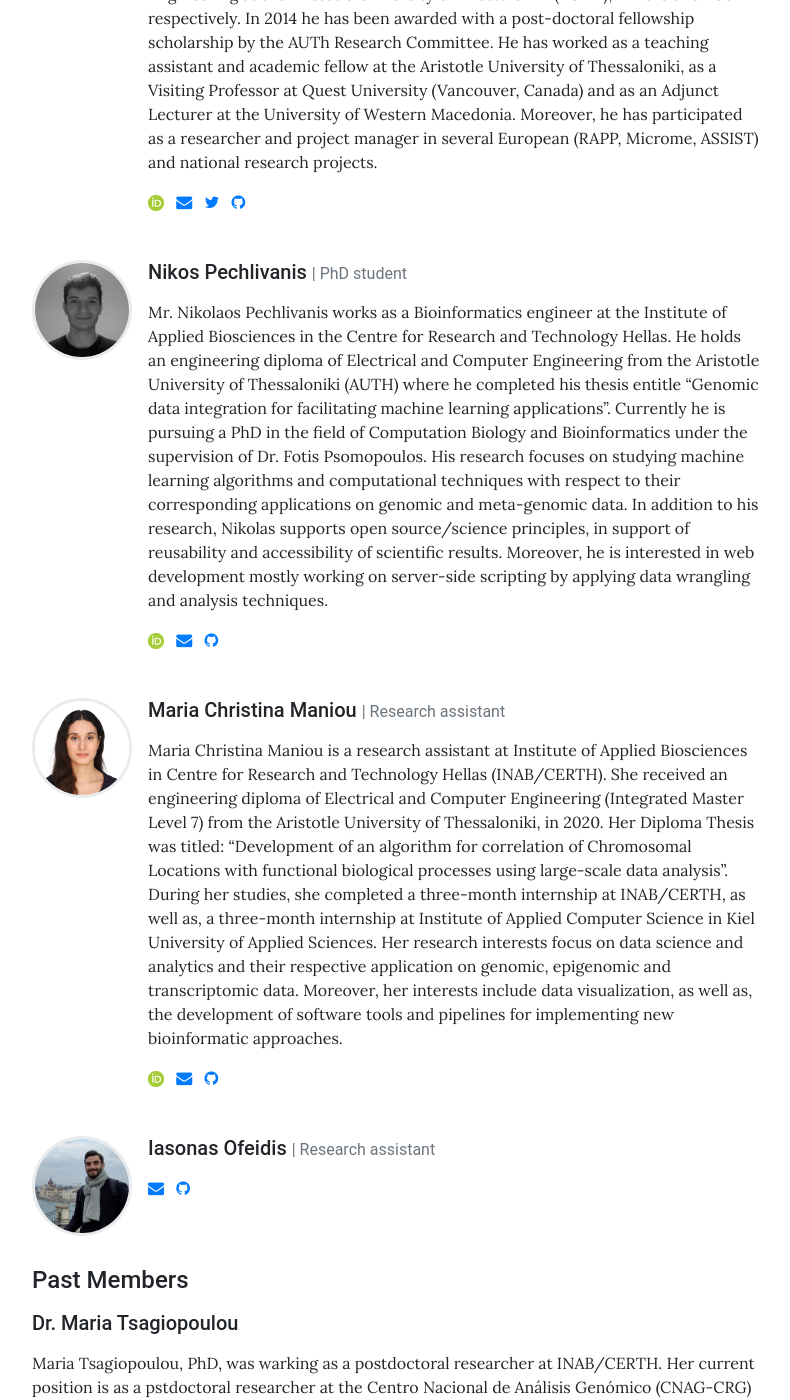
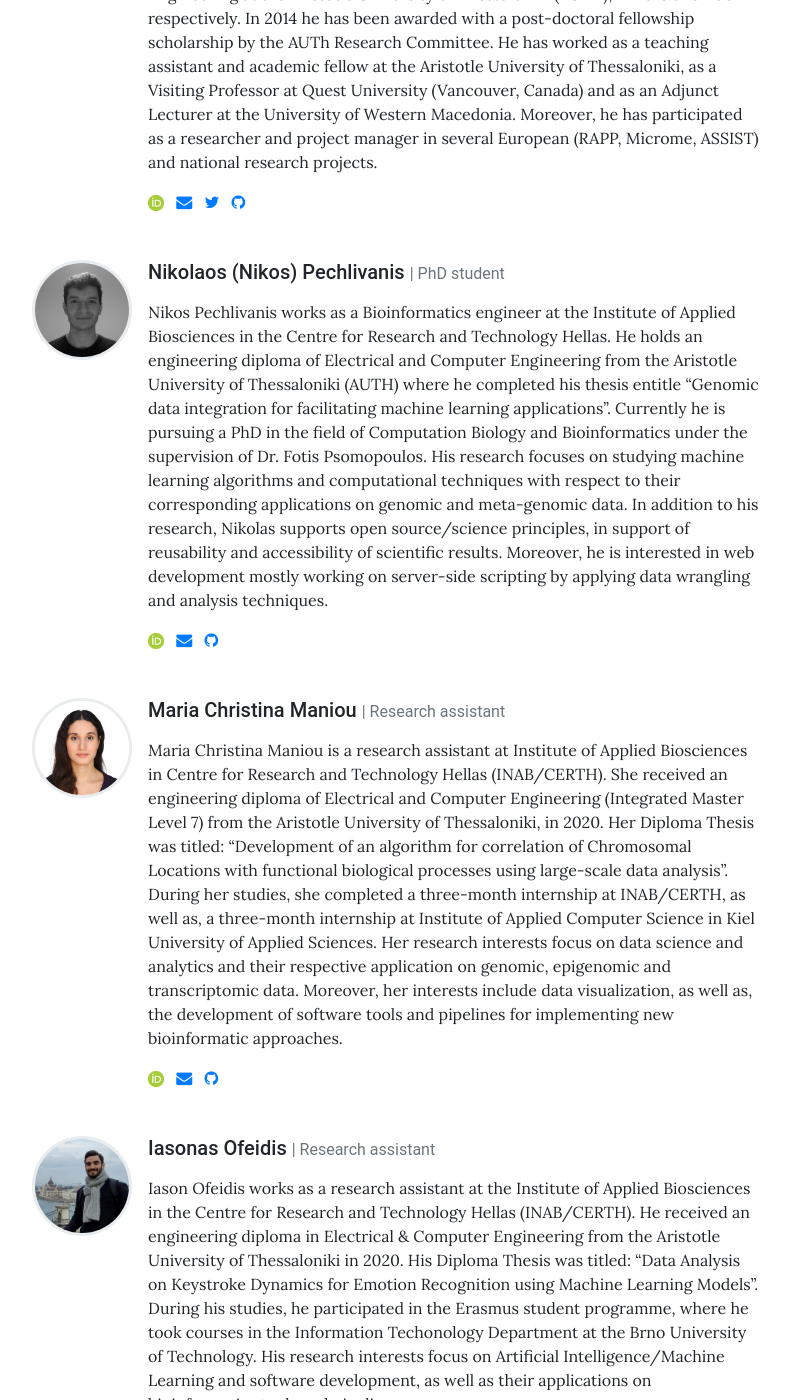
Before and after one commit to geogav/BiodataAnalysisGroup.github.io, a Jekyll site: the page built from pages/team.md, in a window 1280 px wide and 1400 px high, scrolled down 570 px. Shown: the whole window, without its empty margins (243-1033 px from the left). Built offline with Jekyll 4.4.1, drawn with Linux system fonts in a browser that asks for light colours; some of the changed text lies outside the part shown.

Commit message:
update  team

```diff
--- a/_data/past_members.yml
+++ b/_data/past_members.yml
@@ -3,7 +3,7 @@
   role: Postdoctoral Researcher
   image: assets/img/team/mariatsayo.jpg
   orcid: 0000-0002-1653-0327
-  email: m.tsagiopoulou@certh.gr
+  email: maria.tsagiopoulou@cnag.crg.eu
   github: MariaTsayo
   twitter: tsayo7
   description: >
@@ -17,4 +17,4 @@
   email: togkousa@gmail.com
   github: tatsistog
   description: >
-    Anastasios Togkousidis was  working as a research assistant at INAB/CERTH. His currently pursuing a PhD at
+    Anastasios Togkousidis was  working as a research assistant at INAB/CERTH. He is currently pursuing a PhD at Heidelberg Institute for Theoretical Studies under the Computational Molecular Evolution (cme) laboratory.
--- a/_data/team.yml
+++ b/_data/team.yml
@@ -10,14 +10,14 @@
   description: > # Can be Markdown
     Dr Fotis E. Psomopoulos works as a Principal Investigator C' (Assistant Professor level) at the Institute of Applied Biosciences (INAB) of the Centre for Research and Technology Hellas (CERTH), with a primary focus on bioinformatics workflows and computational analysis of large bio-datasets. He has received his doctorate and engineering diploma from the Department of Electrical and Computer Engineering at the Aristotle University of Thessaloniki (AUTH), in 2010 and 2004 respectively. In 2014 he has been awarded with a post-doctoral fellowship scholarship by the AUTh Research Committee. He has worked as a teaching assistant and academic fellow at the Aristotle University of Thessaloniki, as a Visiting Professor at Quest University (Vancouver, Canada) and as an Adjunct Lecturer at the University of Western Macedonia. Moreover, he has participated as a researcher and project manager in several European (RAPP, Microme, ASSIST) and national research projects.
 
-- name: Nikos Pechlivanis
+- name: Nikolaos (Nikos) Pechlivanis
   role: PhD student
   image: assets/img/team/nikopech.jpg
   orcid: 0000-0003-2502-612X
   email: nikosp41@certh.gr
   github: nikopech
   description: >
-    Mr. Nikolaos Pechlivanis works as a Bioinformatics engineer at the Institute of Applied Biosciences in the Centre for Research and Technology Hellas. He holds an engineering diploma of Electrical and Computer Engineering from the Aristotle University of Thessaloniki (AUTH) where he completed his thesis entitle “Genomic data integration for facilitating machine learning applications”. Currently he is pursuing a PhD in the field of Computation Biology and Bioinformatics under the supervision of Dr. Fotis Psomopoulos. His research focuses on studying machine learning algorithms and computational techniques with respect to their corresponding applications on genomic and meta-genomic data. In addition to his research, Nikolas supports open source/science principles, in support of reusability and accessibility of scientific results. Moreover, he is interested in web development mostly working on server-side scripting by applying data wrangling and analysis techniques.
+    Nikos Pechlivanis works as a Bioinformatics engineer at the Institute of Applied Biosciences in the Centre for Research and Technology Hellas. He holds an engineering diploma of Electrical and Computer Engineering from the Aristotle University of Thessaloniki (AUTH) where he completed his thesis entitle “Genomic data integration for facilitating machine learning applications”. Currently he is pursuing a PhD in the field of Computation Biology and Bioinformatics under the supervision of Dr. Fotis Psomopoulos. His research focuses on studying machine learning algorithms and computational techniques with respect to their corresponding applications on genomic and meta-genomic data. In addition to his research, Nikolas supports open source/science principles, in support of reusability and accessibility of scientific results. Moreover, he is interested in web development mostly working on server-side scripting by applying data wrangling and analysis techniques.
 
 - name: Maria Christina Maniou
   role: Research assistant
@@ -31,8 +31,8 @@
 - name: Iasonas Ofeidis
   role: Research assistant
   image: assets/img/team/iason.jpg
-  # orcid: 0000-0003-2502-612X
+  orcid: 0000-0001-8206-8321
   email: jasonof75@gmail.com
   github: iofeidis
-  # description: >
-  #   Mr. Nikolaos Pechlivanis works as a Bioinformatics engineer at the Institute of Applied Biosciences in the Centre for Research and Technology Hellas. He holds an engineering diploma of Electrical and Computer Engineering from the Aristotle University of Thessaloniki (AUTH) where he completed his thesis entitle “Genomic data integration for facilitating machine learning applications”. Currently he is pursuing a PhD in the field of Computation Biology and Bioinformatics under the supervision of Dr. Fotis Psomopoulos. His research focuses on studying machine learning algorithms and computational techniques with respect to their corresponding applications on genomic and meta-genomic data. In addition to his research, Nikolas supports open source/science principles, in support of reusability and accessibility of scientific results. Moreover, he is interested in web development mostly working on server-side scripting by applying data wrangling and analysis techniques.
+  description: >
+    Iason Ofeidis works as a research assistant at the Institute of Applied Biosciences in the Centre for Research and Technology Hellas (INAB/CERTH). He received an engineering diploma in Electrical & Computer Engineering from the Aristotle University of Thessaloniki in 2020. His Diploma Thesis was titled: "Data Analysis on Keystroke Dynamics for Emotion Recognition using Machine Learning Models". During his studies, he participated in the Erasmus student programme, where he took courses in the Information Techonology Department at the Brno University of Technology. His research interests focus on Artificial Intelligence/Machine Learning and software development, as well as their applications on bioinformatics tools and pipelines.
--- a/_layouts/team.html
+++ b/_layouts/team.html
@@ -90,3 +90,32 @@
     </div>
   </div>
 {% endfor %}
+
+<h4>Internships</h4>
+
+{% for member in site.data.interns %}
+  <div class="media team-member">
+    <!-- <img class="mr-3" src="{{ member.image | relative_url }}"> -->
+    <div class="media-body">
+      <h5 id="{{ member.name | strip | url_encode }}">
+        {{ member.name }}
+      </h5>
+
+      <ul class="list-inline">
+        {% if member.uni %}
+        <li class="list-inline-item">
+          {{ member.uni }}
+        </li>
+        {% endif %}
+
+
+        {% if member.period %}
+        <li class="list-inline-item">Period: {{ member.period }}</li>
+        {% endif %}
+      </ul>
+
+
+
+    </div>
+  </div>
+{% endfor %}
```
Also changed, not shown: _data/interns.yml (added, +9 -0 lines).
